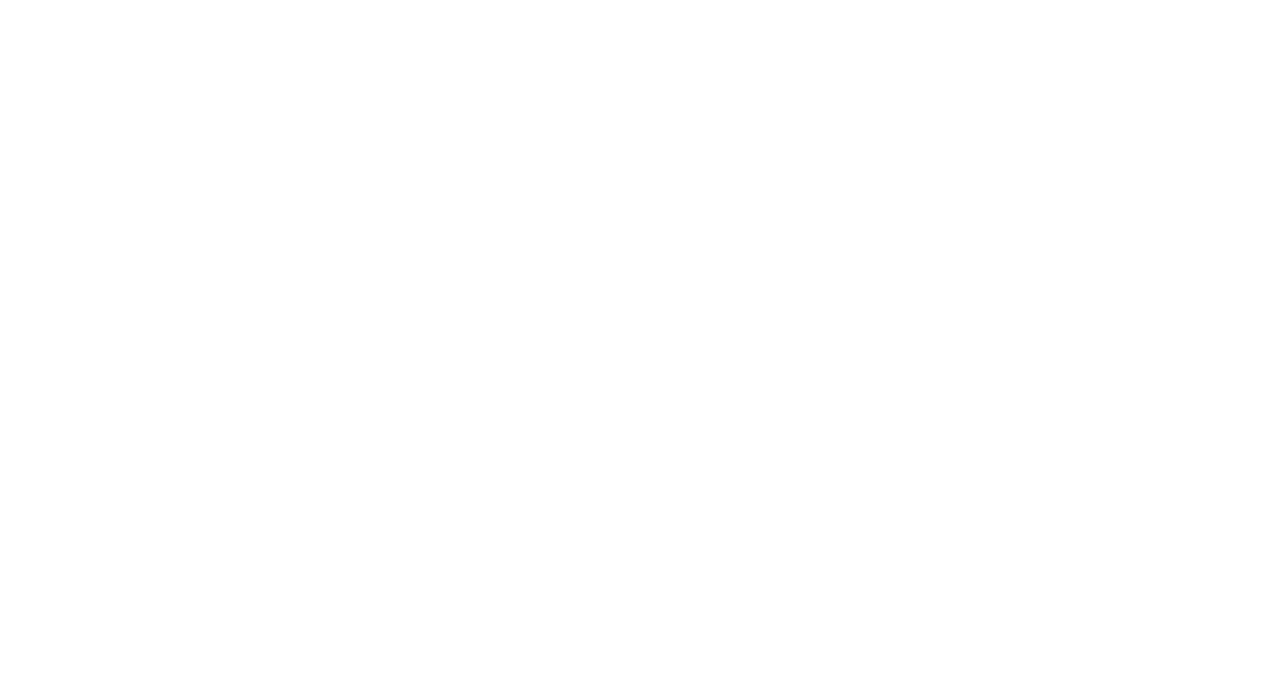
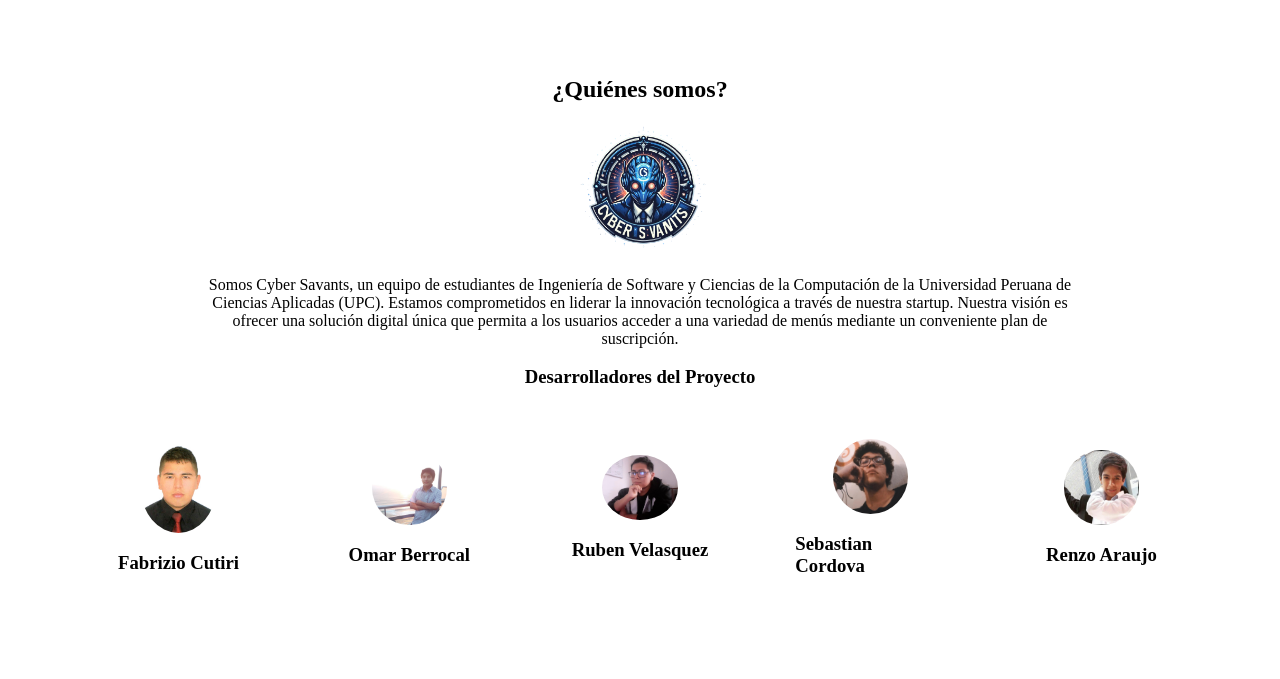
Before and after one commit to Cyber-Savants/easyfood-landing-page, a plain HTML site: page index.html in a window 1280 px wide. Drawn offline with Linux system fonts and the light colour scheme.

Commit message:
feat: about-us section completed

```diff
--- a/assets/css/style.css
+++ b/assets/css/style.css
@@ -0,0 +1,42 @@
+/*about-us, nosotros*/
+
+.nosotros{
+    padding: 3rem 0;
+}
+
+.startup{
+    text-align: center;
+    color: black;
+    align-items: center;
+    margin-left: 15%;
+    margin-right: 15%;
+}
+
+.startup img{
+    width: 15%;
+}
+.members{
+    width: 90%;
+    margin: 0 auto;
+    display: grid;
+    grid-template-columns: repeat(auto-fit, minmax(12rem,7fr));
+    grid-gap: 1rem;
+}
+
+.member{
+    padding: 2rem 2rem;
+    display: flex;
+    flex-direction: column;
+    align-items: center;
+    justify-content: center;
+}
+
+.member img{
+    width: 50%;
+    border-radius: 50%;
+}
+
+.member h3{
+    color: black;
+    align-items: center;
+}
--- a/index.html
+++ b/index.html
@@ -3,8 +3,52 @@
 <head>
     <meta charset="UTF-8">
     <title>Easyfood - Landing page</title>
+    <link rel="stylesheet" href="assets/css/style.css">
 </head>
 <body>
 
+    <section class="nosotros" id="nosotros">
+        <div class="startup">
+            <h2>¿Quiénes somos?</h2>
+            <img src="assets/img/Cyber-Savants-removebg-preview.png" alt="">
+            <p>
+                Somos Cyber Savants, un equipo de estudiantes de Ingeniería de Software y Ciencias de la Computación
+                de la Universidad Peruana de Ciencias Aplicadas (UPC). Estamos comprometidos en liderar la innovación
+                tecnológica a través de nuestra startup. Nuestra visión es ofrecer una solución digital única que permita
+                a los usuarios acceder a una variedad de menús mediante un conveniente plan de suscripción.
+            </p>
+            <h3>Desarrolladores del Proyecto</h3>
+        </div>
+
+        <div class="members">
+
+            <div class="member">
+                <img src="assets/img/Integrante-Fabrizio.jpg" alt="">
+                <h3>Fabrizio Cutiri</h3>
+            </div>
+
+            <div class="member">
+                <img src="assets/img/Integrante-Omar.jpg" alt="">
+                <h3>Omar Berrocal</h3>
+            </div>
+
+            <div class="member">
+                <img src="assets/img/Integrante-Ruben.jpeg" alt="">
+                <h3>Ruben Velasquez</h3>
+            </div>
+
+            <div class="member">
+                <img src="assets/img/Integrante-Sebas.jpeg" alt="">
+                <h3>Sebastian Cordova</h3>
+            </div>
+
+            <div class="member">
+                <img src="assets/img/Integrante-Renzo.png" alt="">
+                <h3>Renzo Araujo</h3>
+            </div>
+
+        </div>
+
+    </section>
 </body>
 </html>
```
Also changed, not shown: assets/img/Cyber-Savants-removebg-preview.png (added), assets/img/Integrante-Fabrizio.jpg (added), assets/img/Integrante-Omar.jpg (added), assets/img/Integrante-Renzo.png (added), assets/img/Integrante-Ruben.jpeg (added), assets/img/Integrante-Sebas.jpeg (added).
